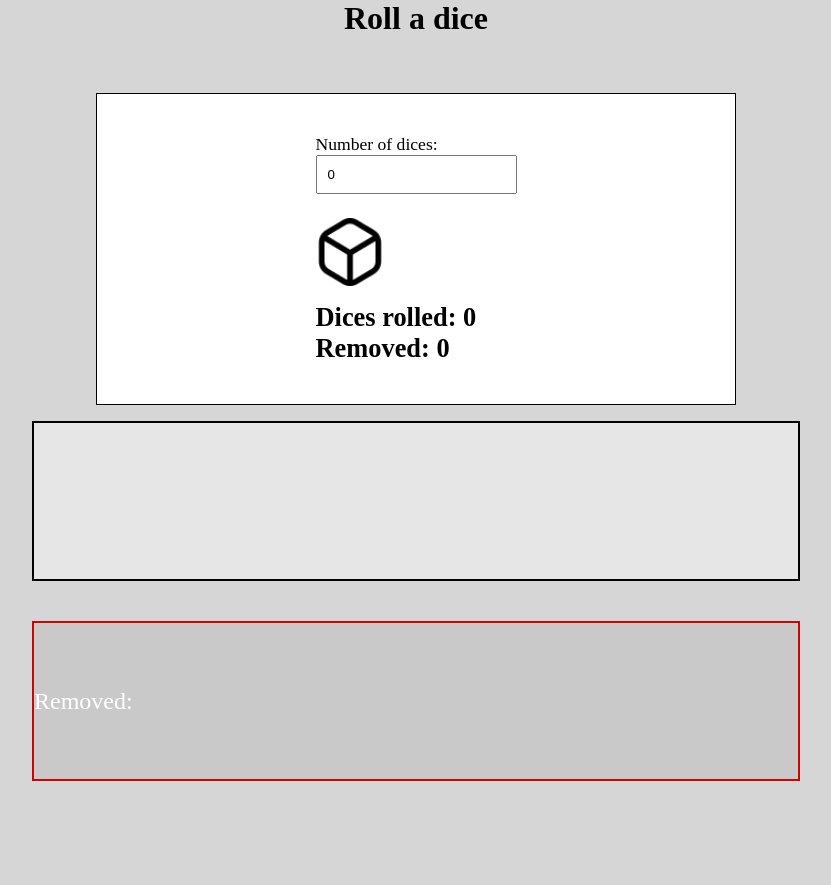
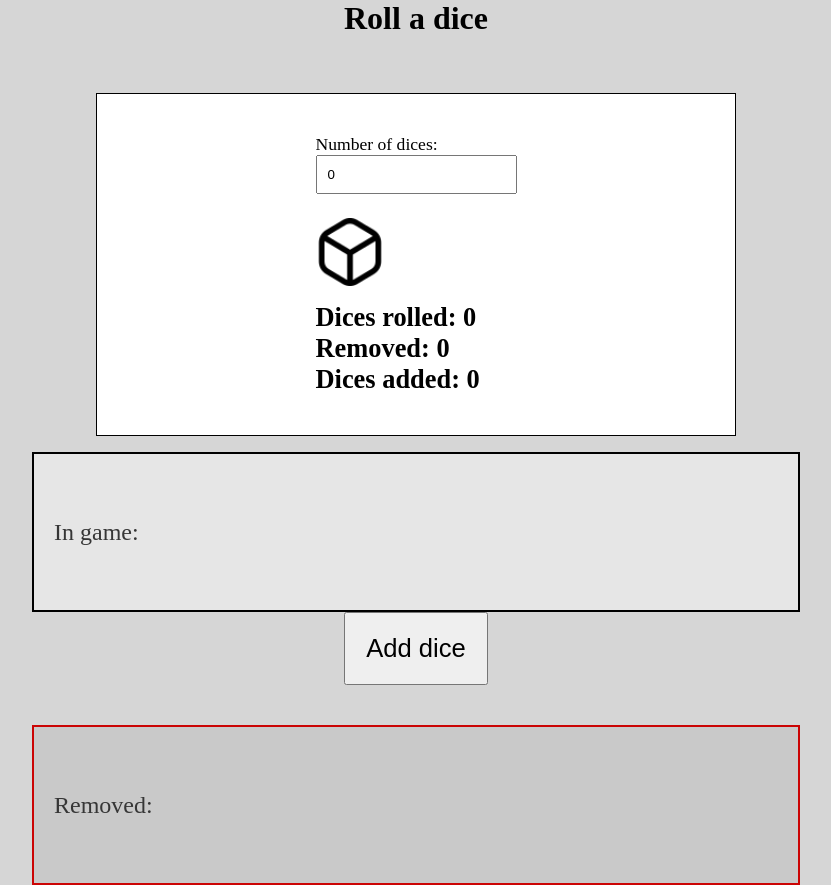
Before and after one commit to MJanuszek/roll-a-dice, a React (Vite) app: page / in a window 1280 px wide. Shown: the whole page, without its empty margins (224-1055 px from the left). Before the commit the page ends 800 px from the top, so only its background shows below. Built offline with nearby package versions, Linux system fonts and the light colour scheme.

Commit message:
add dice button added

```diff
--- a/src/App.css
+++ b/src/App.css
@@ -50,9 +50,10 @@ body {
 }
 
 .diceRolled {
+  color: #049610;
   background-color: #fff;
-  height: 100px;
-  width: 100px;
+  height: 80px;
+  width: 80px;
   border: 4px solid rgb(29, 157, 0);
   margin-left: 0.4vw;
   margin-top: 0.2vh;
@@ -75,6 +76,7 @@ body {
 }
 
 .removedDices {
+  padding: 20px;
   color: rgb(255, 255, 255);
   margin-top: 5vh;
   border: 2px solid rgb(203, 4, 4);
@@ -89,7 +91,7 @@ body {
 }
 
 .info {
-  color: #fff;
+  color: #363636;
   font-size: 1.5em;
 }
 
@@ -104,5 +106,17 @@ body {
 
   align-items: center;
   font-size: 2em;
-  color: blue;
+  color: rgb(236, 19, 19);
 }
+
+.addDice {
+  font-size: 1.6em;
+  padding: 20px;
+}
+.addDice:hover {
+  background-color: #23c549;
+}
+
+.addedDice {
+  border: 4px solid fuchsia;
+}
--- a/src/App.jsx
+++ b/src/App.jsx
@@ -8,6 +8,7 @@ function App() {
   const [dicesRolled, setDicesRolled] = useState(0);
   const [dicesRemoved, setRemovedDices] = useState(0);
   const [displayRemoved, setDisplayRemoved] = useState([]);
+  const [addedDices, setAddedDices] = useState(0);
   // --------
   function getRandomNumber() {
     return Math.floor(Math.random() * 6) + 1;
@@ -28,6 +29,15 @@ function App() {
     setDiceQuantity(0);
     setRemovedDices(0);
     setDisplayRemoved([]);
+  }
+
+  function handleAddDice() {
+    setAddedDices((prev) => prev + 1);
+    let newDice = {
+      id: diceQuantity.length + getRandomNumber() * 11,
+      value: getRandomNumber(),
+    };
+    setQuantityToRoll((prevDices) => [...prevDices, newDice]);
   }
 
   function handleRemoveDice(id) {
@@ -61,10 +71,11 @@ function App() {
           />
           <h2>Dices rolled: {dicesRolled}</h2>
           <h2>Removed: {dicesRemoved}</h2>
+          <h2>Dices added: {addedDices}</h2>
         </div>
       </div>
       <div className="allDices">
-        {" "}
+        <p className="info">In game:</p>
         {diceQuantity.map((dice) => {
           return (
             <div
@@ -76,10 +87,23 @@ function App() {
             </div>
           );
         })}
+        {/* {addedDices.map((dice) => {
+          return (
+            <div
+              key={dice.id}
+              className="diceRolled addedDice"
+              onClick={() => handleRemoveDice(dice.id)}
+            >
+              {dice.value}
+            </div>
+          );
+        })} */}
       </div>
+      <button className="addDice" onClick={handleAddDice}>
+        Add dice
+      </button>
       <div className="removedDices">
         <p className="info">Removed:</p>
-
         {displayRemoved.map((dice) => {
           return (
             <div key={dice.id} className="diceRemoved">
@@ -87,15 +111,6 @@ function App() {
             </div>
           );
         })}
-
-        {/* ------------ */}
-        {/* {displayRemoved.map((dice) => {
-          return (
-            <div key={dice.id} className="diceRemoved">
-              {dice.value}
-            </div>
-          );
-        })} */}
       </div>
     </div>
   );
```
